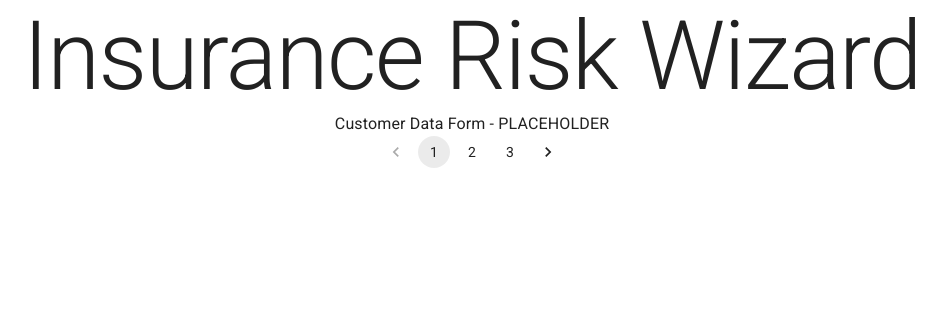
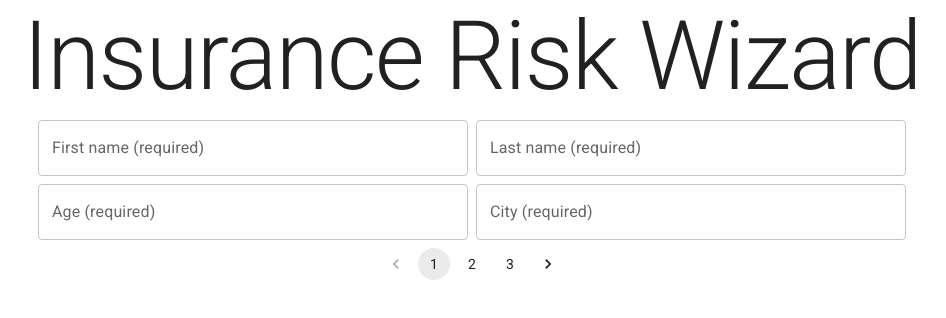
Before and after one commit to rmysliwczyk/insurance-risk-wizard-frontend, a React (Vite) app: page / in a window 1280 px wide. Shown: the top 318 px of the page, without its empty margins (168-1114 px from the left). Built offline with nearby package versions, Linux system fonts and the light colour scheme.

Commit message:
Created basic structure for Customer Data Form
- besides form changes, the eslint.config.js was modifed to allow _ to
  be used as names for variables and args that are to be left unused

```diff
--- a/eslint.config.js
+++ b/eslint.config.js
@@ -19,5 +19,11 @@ export default defineConfig([
 			ecmaVersion: 2020,
 			globals: globals.browser,
 		},
+		rules: {
+			'@typescript-eslint/no-unused-vars': [
+				'error',
+				{ argsIgnorePattern: '^_', varsIgnorePattern: '^_' },
+			],
+		},
 	},
 ])
--- a/src/App.tsx
+++ b/src/App.tsx
@@ -28,6 +28,7 @@ function App() {
 					display: 'flex',
 					flexDirection: 'column',
 					alignItems: 'center',
+					gap: 1,
 				}}
 			>
 				<Typography variant="h1">Insurance Risk Wizard</Typography>
--- a/src/components/CustomerDataForm.tsx
+++ b/src/components/CustomerDataForm.tsx
@@ -1,3 +1,55 @@
+import Box from '@mui/material/Box'
+import Grid from '@mui/material/Grid'
+import TextField from '@mui/material/TextField'
+
 export default function CustomerDataForm() {
-	return <>Customer Data Form - PLACEHOLDER</>
+	return (
+		<Box
+			component="form"
+			autoComplete="off"
+			sx={{
+				display: 'flex',
+				flexDirection: 'column',
+				alignItems: 'center',
+			}}
+		>
+			<Grid container spacing={1}>
+				<Grid size={{ sm: 12, md: 6 }}>
+					<TextField
+						name="firstName"
+						id="first-name"
+						label="First name (required)"
+						variant="outlined"
+						fullWidth
+					/>
+				</Grid>
+				<Grid size={{ sm: 12, md: 6 }}>
+					<TextField
+						name="lastName"
+						id="last-name"
+						label="Last name (required)"
+						variant="outlined"
+						fullWidth
+					/>
+				</Grid>
+				<Grid size={{ sm: 12, md: 6 }}>
+					<TextField
+						name="age"
+						id="age"
+						label="Age (required)"
+						fullWidth
+					/>
+				</Grid>
+				<Grid size={{ sm: 12, md: 6 }}>
+					<TextField
+						name="city"
+						id="city"
+						label="City (required)"
+						variant="outlined"
+						fullWidth
+					/>
+				</Grid>
+			</Grid>
+		</Box>
+	)
 }
```
